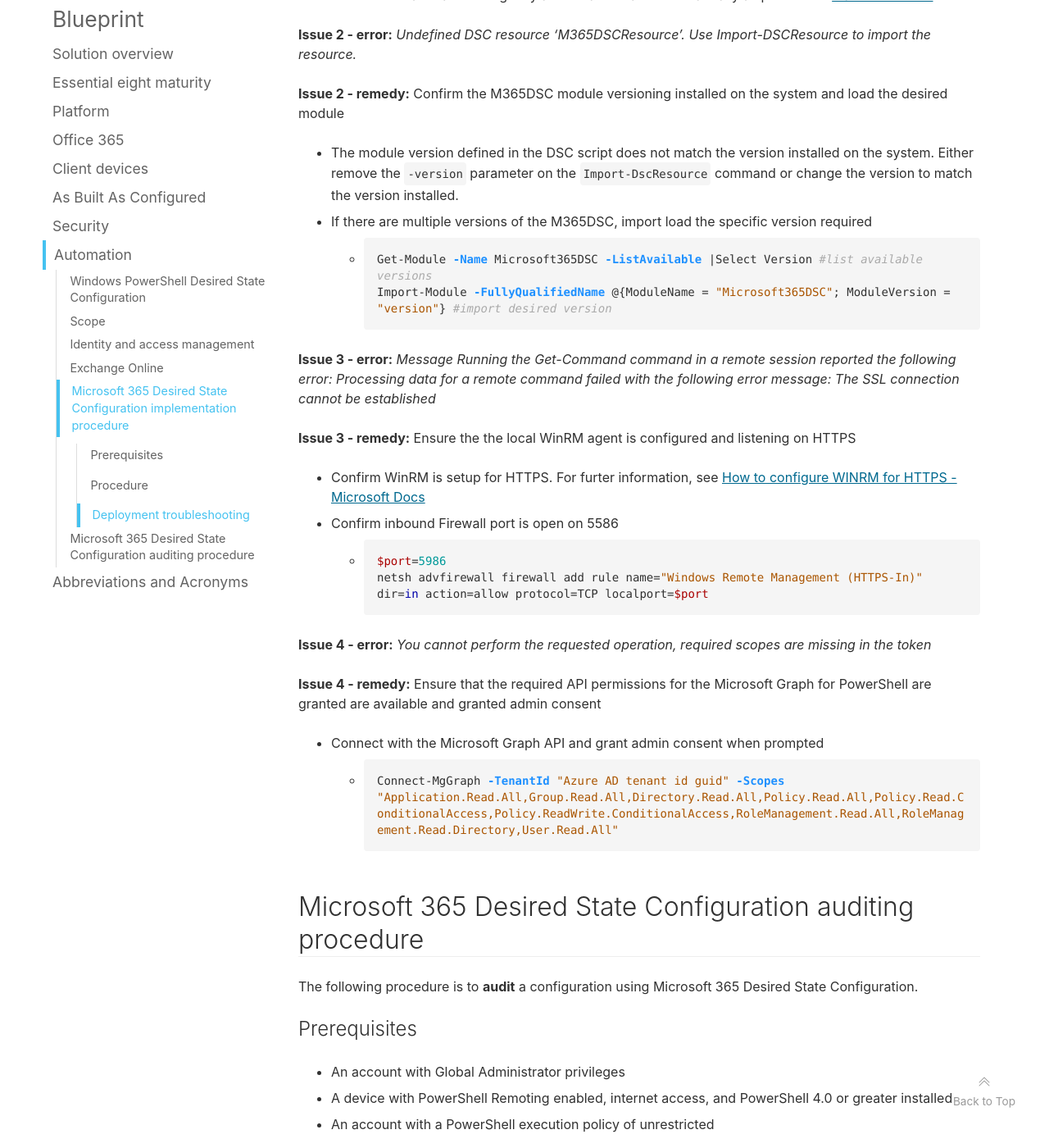
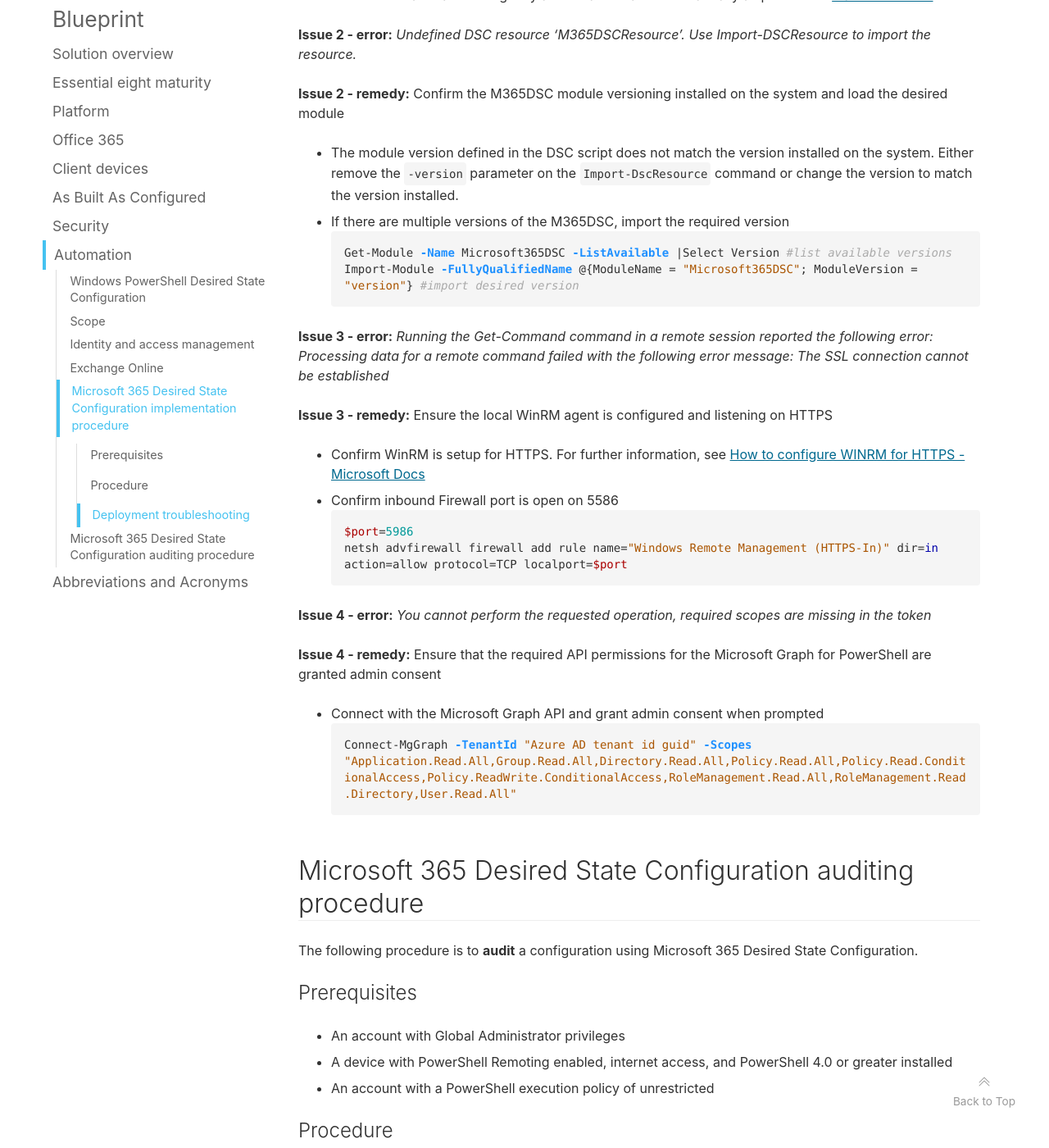
Before and after one commit to ASD-Blueprint/desktop.gov.au, a Jekyll site: the page built from blueprint/automation.md, in a window 1280 px wide and 1400 px high, scrolled down 7333 px. Shown: the whole window at 82% size. Built offline with Jekyll 4.4.1, drawn with Linux system fonts in a browser that asks for light colours; comment, search, counter and statistics services are not loaded; some of the changed text lies outside the part shown.

Commit message:
Editorial review

````diff
--- a/blueprint/automation.md
+++ b/blueprint/automation.md
@@ -188,43 +188,38 @@
 
 **Issue 1 - remedy:** Ensure that  the emergency access admin account (break glass) identities exist prior to running the DSC script
 
-- Check or create each emergency access admin account manually as per the the [Platform - ABAC ](https://www.desktop.gov.au/blueprint/abac/platform.html#emergency-access-admin-accounts)
+* Check or create each emergency access admin account manually as per the the [Platform - ABAC ](https://www.desktop.gov.au/blueprint/abac/platform.html#emergency-access-admin-accounts)
 
 **Issue 2 - error:** *Undefined DSC resource 'M365DSCResource'. Use Import-DSCResource to import the resource.*
 
 **Issue 2 - remedy:** Confirm the M365DSC module versioning installed on the system and load the desired module
 
-- The module version defined in the DSC script does not match the version installed on the system. Either remove the `-version` parameter on the `Import-DscResource` command or change the version to match the version installed.
+* The module version defined in the DSC script does not match the version installed on the system. Either remove the `-version` parameter on the `Import-DscResource` command or change the version to match the version installed.
+* If there are multiple versions of the M365DSC, import the required version
+  ```powershell
+  Get-Module -Name Microsoft365DSC -ListAvailable |Select Version #list available versions
+  Import-Module -FullyQualifiedName @{ModuleName = "Microsoft365DSC"; ModuleVersion = "version"} #import desired version
+  ```
 
-- If there are multiple versions of the M365DSC, import load the specific version required
+**Issue 3 - error:** *Running the Get-Command command in a remote session reported the following error: Processing data for a remote command failed with the following error message: The SSL connection cannot be established*
 
-  - ```powershell
-    Get-Module -Name Microsoft365DSC -ListAvailable |Select Version #list available versions
-    Import-Module -FullyQualifiedName @{ModuleName = "Microsoft365DSC"; ModuleVersion = "version"} #import desired version
-    ```
+**Issue 3 - remedy:** Ensure the local WinRM agent is configured and listening on HTTPS
 
-**Issue 3 - error:** *Message Running the Get-Command command in a remote session reported the following error: Processing data for a remote command failed with the following error message: The SSL connection cannot be established*
-
-**Issue 3 - remedy:** Ensure the the local WinRM agent is configured and listening on HTTPS
-
-- Confirm WinRM is setup for HTTPS. For furter information, see [How to configure WINRM for HTTPS - Microsoft Docs](https://docs.microsoft.com/en-us/troubleshoot/windows-client/system-management-components/configure-winrm-for-https)
-
-- Confirm inbound Firewall port is open on 5586
-
-  - ```powershell
-    $port=5986
-    netsh advfirewall firewall add rule name="Windows Remote Management (HTTPS-In)" dir=in action=allow protocol=TCP localport=$port
-    ```
+* Confirm WinRM is setup for HTTPS. For further information, see [How to configure WINRM for HTTPS - Microsoft Docs](https://docs.microsoft.com/en-us/troubleshoot/windows-client/system-management-components/configure-winrm-for-https)
+* Confirm inbound Firewall port is open on 5586
+  ```powershell
+  $port=5986
+  netsh advfirewall firewall add rule name="Windows Remote Management (HTTPS-In)" dir=in action=allow protocol=TCP localport=$port
+  ```
 
 **Issue 4 - error:** *You cannot perform the requested operation, required scopes are missing in the token*
 
-**Issue 4 - remedy:** Ensure that the required API permissions for the Microsoft Graph for PowerShell are granted are available and granted admin consent
+**Issue 4 - remedy:** Ensure that the required API permissions for the Microsoft Graph for PowerShell are granted admin consent
 
-- Connect with the Microsoft Graph API and grant admin consent when prompted
-
-  - ```powershell
-    Connect-MgGraph -TenantId "Azure AD tenant id guid" -Scopes "Application.Read.All,Group.Read.All,Directory.Read.All,Policy.Read.All,Policy.Read.ConditionalAccess,Policy.ReadWrite.ConditionalAccess,RoleManagement.Read.All,RoleManagement.Read.Directory,User.Read.All"
-    ```
+* Connect with the Microsoft Graph API and grant admin consent when prompted
+  ```powershell
+  Connect-MgGraph -TenantId "Azure AD tenant id guid" -Scopes "Application.Read.All,Group.Read.All,Directory.Read.All,Policy.Read.All,Policy.Read.ConditionalAccess,Policy.ReadWrite.ConditionalAccess,RoleManagement.Read.All,RoleManagement.Read.Directory,User.Read.All"
+  ```
 
 ## Microsoft 365 Desired State Configuration auditing procedure
 
````
Also changed, not shown: other parts of blueprint/automation.md (+3 -3 lines).
